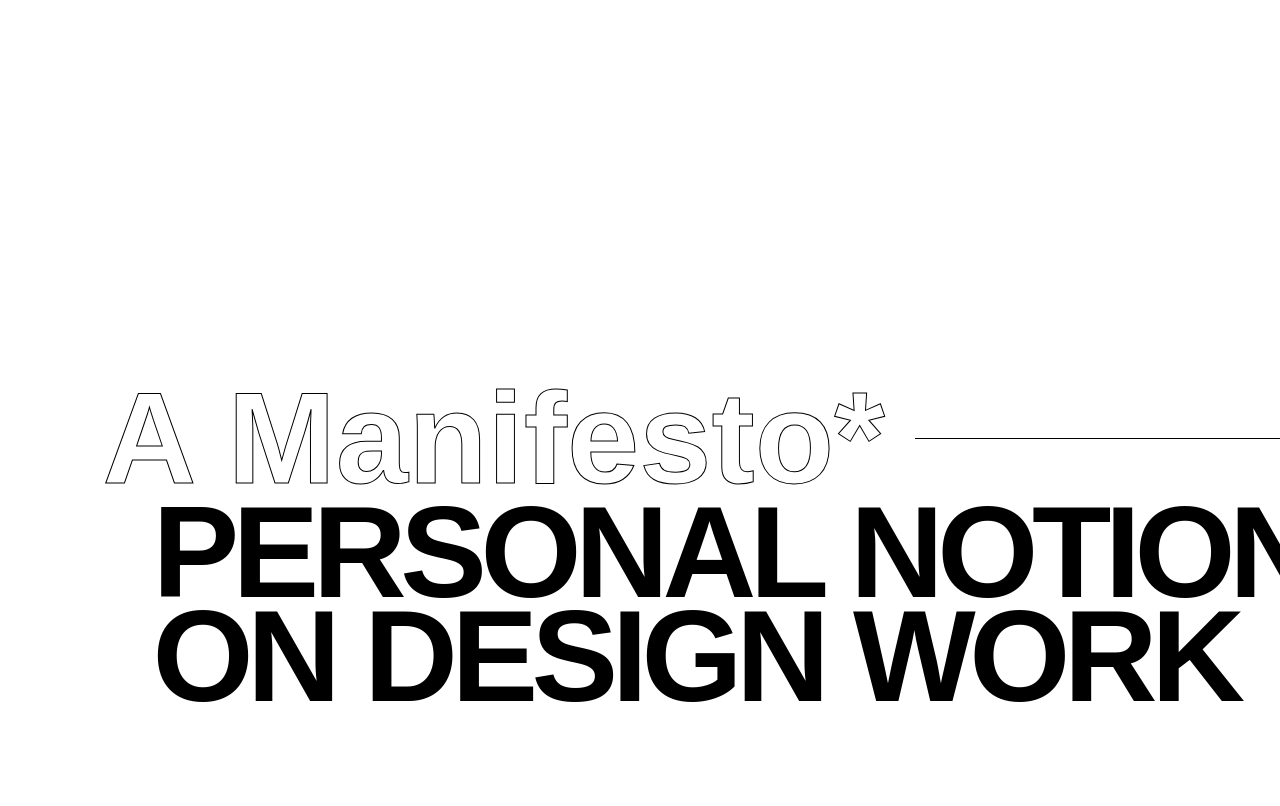
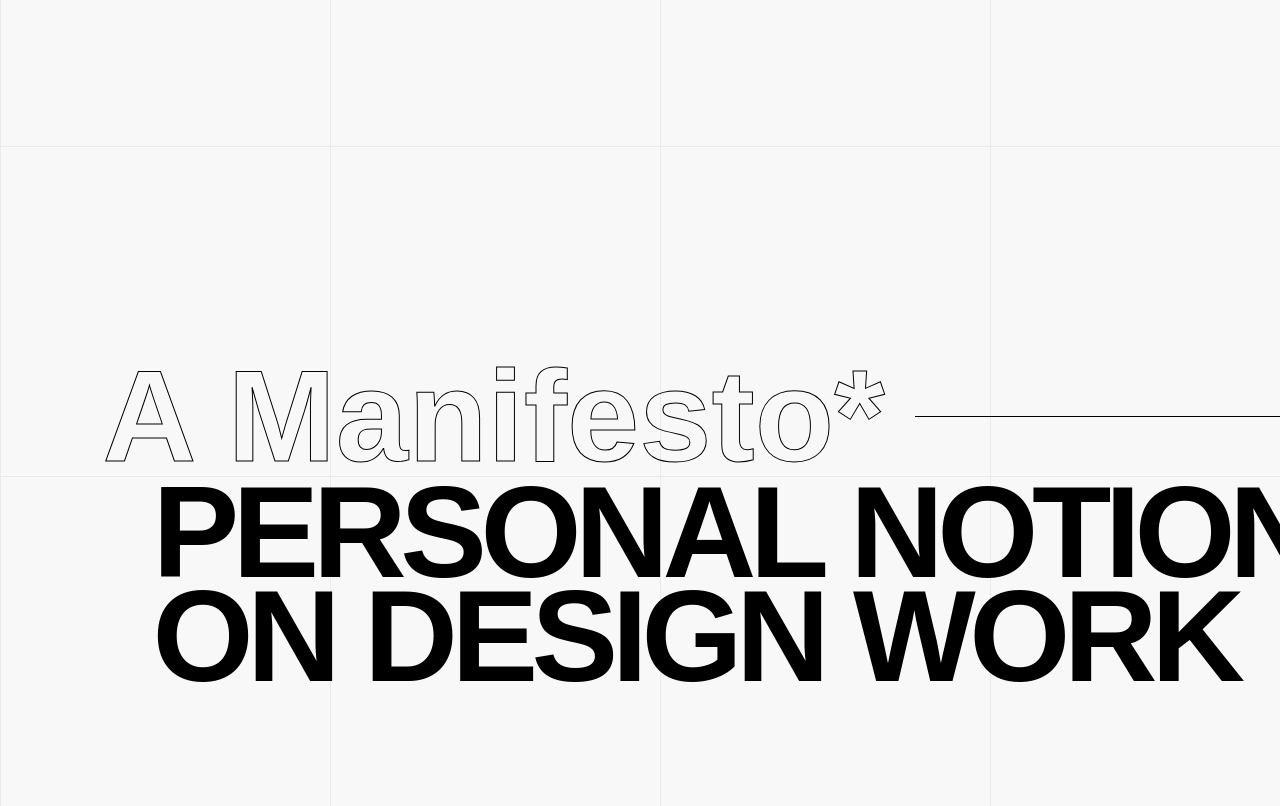
Before and after one commit to charissamaple/manifesto, a plain HTML site: page main.html in a window 1280 px wide. Shown: the top 806 px of the page. Drawn offline with Linux system fonts and the light colour scheme; a web font is replaced by a local one.

Commit message:
Finalized layout

```diff
--- a/css/style.css
+++ b/css/style.css
@@ -91,16 +91,16 @@ p{
     height: 24vh;
 }
 .row2{
-    height: 23vh;
+    height: 20vh;
 }
 .row3{
-    height: 15.5vh;
+    height: 16vh;
 }
 .row4{
     height: 23vh;
 }
 .row5{
-    height: 15.5vh;
+    height: 17vh;
 }
 
 /* -------------------------------- LANDING */
@@ -134,7 +134,7 @@ p{
     width: 40vw;
 }
 #star{
-    padding: 5px 5px 0 15px;
+    padding: 5px 5px 0 10px;
 }
 #alt-title p{
     width: 500px;
@@ -142,8 +142,7 @@ p{
 
 /* -------------------------------- CONTENT */
 
-.row2-offset{
-    /* padding-left: 100vw; */
+/* .row2-offset{
     padding-left: 1200px;
     margin-left: 50vw;
 }
@@ -152,14 +151,14 @@ p{
 }
 .row2-offset, .row4-offset{
     margin-right: 300px;
-}
+} */
 .content-container{
     display: flex;
     flex-direction: row;
+    margin-top: 8vh;
+    align-items: flex-start;
 }
-
 .content{
-
 }
 .content p{
     white-space: normal;
@@ -167,17 +166,17 @@ p{
     /* width: 100%; */
 
     padding-left: 2vw;
-    margin-right: 25vw;
+    margin-right: 20vw;
 }
 
 /* -------------------------------- DECORATIVE */
 
 .bg-grid{
     position: absolute;
-    top: -20%;
+    top: -23%;
     left: 0;
     z-index: -1000;
-    width: 300vw;
+    width: 100%;;
     height: 150vh;
     overflow: hidden;
 
--- a/main.html
+++ b/main.html
@@ -14,9 +14,9 @@
 </head>
 
 <body>
+    <div class="bg-grid"></div>
 
     <div id="wrapper">
-        <!-- <div class="bg-grid"></div> -->
 
         <div class="row1">
 
```
